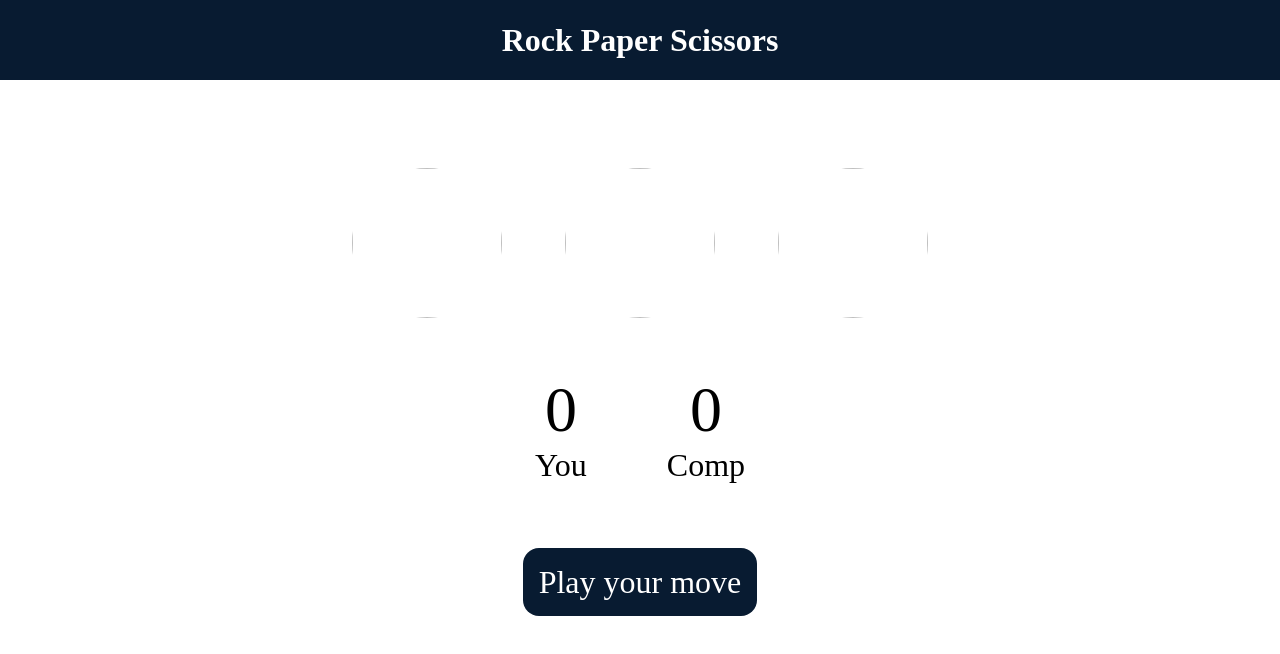
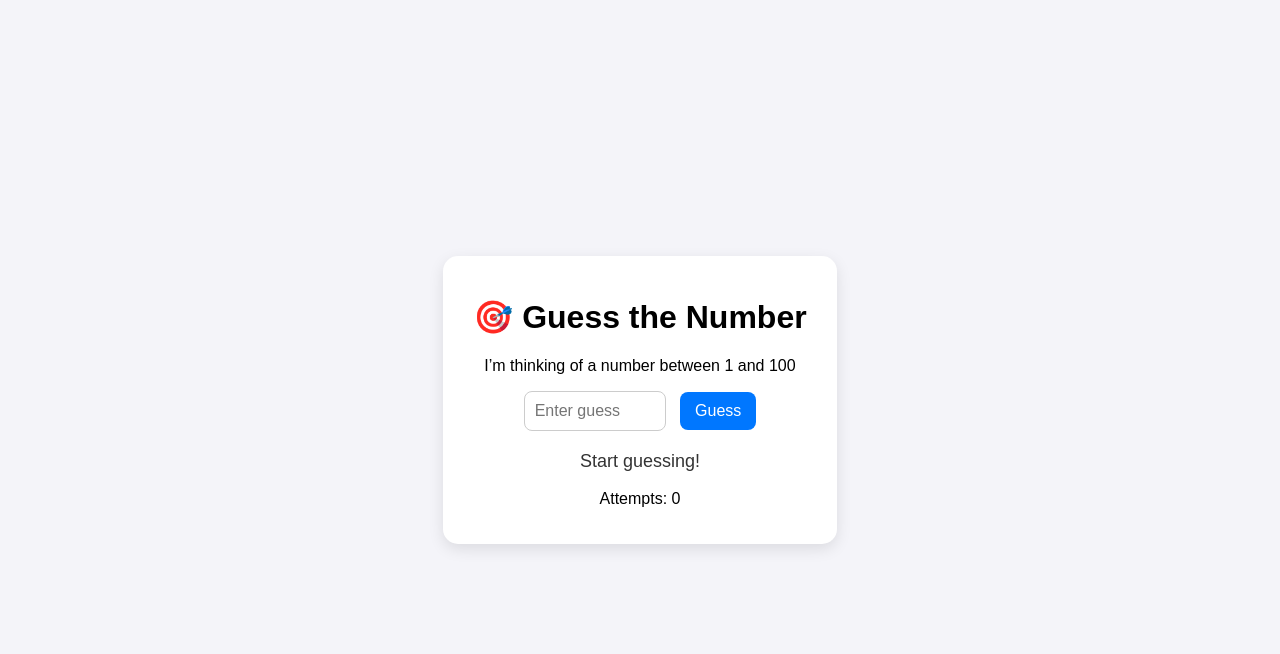
Before and after one commit to anshaj75/Game-Hub, a plain HTML site: page index.html in a window 1280 px wide. Drawn offline with Linux system fonts and the light colour scheme.

Commit message:
Add files via upload

```diff
--- a/index.html
+++ b/index.html
@@ -1,39 +1,96 @@
 <!DOCTYPE html>
 <html lang="en">
-  <head>
-    <meta charset="UTF-8" />
-    <meta name="viewport" content="width=device-width, initial-scale=1.0" />
-    <title>Rock Paper Scissors Game</title>
-    <link rel="stylesheet" href="style.css" />
-  </head>
-  <body>
-    <h1>Rock Paper Scissors</h1>
-    <div class="choices">
-      <div class="choice" id="rock">
-        <img src="./images/rock.png" />
-      </div>
-      <div class="choice" id="paper">
-        <img src="./images/paper.png" />
-      </div>
-      <div class="choice" id="scissors">
-        <img src="./images/scissors.png" />
-      </div>
-    </div>
+<head>
+  <meta charset="UTF-8">
+  <title>Guess the Number</title>
+  <style>
+    body {
+      font-family: Arial, sans-serif;
+      background: #f4f4f9;
+      display: flex;
+      justify-content: center;
+      align-items: center;
+      height: 100vh;
+      margin: 0;
+    }
+    .app {
+      text-align: center;
+      background: #fff;
+      padding: 20px 30px;
+      border-radius: 15px;
+      box-shadow: 0 5px 15px rgba(0,0,0,0.1);
+    }
+    input {
+      padding: 10px;
+      font-size: 16px;
+      width: 120px;
+      margin-right: 10px;
+      border-radius: 8px;
+      border: 1px solid #ccc;
+    }
+    button {
+      padding: 10px 15px;
+      font-size: 16px;
+      border: none;
+      border-radius: 8px;
+      background: #0077ff;
+      color: white;
+      cursor: pointer;
+    }
+    button:hover {
+      background: #0055aa;
+    }
+    #msg {
+      margin-top: 20px;
+      font-size: 18px;
+      color: #333;
+    }
+  </style>
+</head>
+<body>
+  <div class="app">
+    <h1>🎯 Guess the Number</h1>
+    <p>I’m thinking of a number between 1 and 100</p>
 
-    <div class="score-board">
-      <div class="score">
-        <p id="user-score">0</p>
-        <p>You</p>
-      </div>
-      <div class="score">
-        <p id="comp-score">0</p>
-        <p>Comp</p>
-      </div>
-    </div>
+    <input id="guessInput" type="number" min="1" max="100" placeholder="Enter guess">
+    <button id="guessBtn">Guess</button>
 
-    <div class="msg-container">
-      <p id="msg">Play your move</p>
-    </div>
-    <script src="app.js"></script>
-  </body>
+    <p id="msg">Start guessing!</p>
+    <p>Attempts: <span id="attempts">0</span></p>
+  </div>
+
+  <script>
+    const msg = document.getElementById("msg");
+    const attemptsEl = document.getElementById("attempts");
+    const guessInput = document.getElementById("guessInput");
+    const guessBtn = document.getElementById("guessBtn");
+
+    let secret = Math.floor(Math.random() * 100) + 1;
+    let attempts = 0;
+
+    function checkGuess(guess) {
+      attempts++;
+      if (guess < secret) {
+        msg.textContent = `Too low! Try a higher number.`;
+      } else if (guess > secret) {
+        msg.textContent = `Too high! Try a lower number.`;
+      } else {
+        msg.textContent = `🎉 Correct! The number was ${secret}. You won in ${attempts} attempts.`;
+        guessInput.disabled = true;
+        guessBtn.disabled = true;
+      }
+      attemptsEl.textContent = attempts;
+    }
+
+    guessBtn.addEventListener("click", () => {
+      const guess = Number(guessInput.value);
+      if (!guess || guess < 1 || guess > 100) {
+        msg.textContent = "⚠️ Please enter a number between 1 and 100.";
+        return;
+      }
+      checkGuess(guess);
+      guessInput.value = ""; // clear input
+    });
+  </script>
+</body>
 </html>
--- /dev/null
+++ b/styles.css
@@ -0,0 +1,26 @@
+  {box-sizing: border-box;
+  }
+body {
+  margin: 0; font-family: system-ui, -apple-system, Segoe UI, Roboto, Arial, sans-serif;
+  background: linear-gradient(120deg, #f7f9fc, #e7efff);
+  min-height: 100vh; display: grid; place-items: center;
+}
+.app {
+  width: min(520px, 92vw);
+  background: #fff; padding: 28px; border-radius: 20px;
+  box-shadow: 0 10px 30px rgba(0,0,0,0.08);
+}
+.hint { color: #4b5563; }
+.controls { display: flex; gap: 10px; margin: 18px 0; }
+input[type=number] {
+  flex: 1; padding: 12px 14px; border-radius: 12px; border: 1px solid #d1d5db; font-size: 16px;
+}
+button {
+  padding: 12px 16px; border: none; border-radius: 12px; font-weight: 600; cursor: pointer;
+  background: #2563eb; color: #fff; transition: transform .05s ease, box-shadow .2s ease;
+}
+button:hover { box-shadow: 0 6px 14px rgba(37,99,235,.25); }
+button:active { transform: translateY(1px); }
+button.outline { background: #fff; color: #2563eb; border: 1px solid #2563eb; }
+.message { padding: 12px 14px; background: #f3f4f6; border-radius: 12px; margin-bottom: 8px; }
+.stats { color: #6b7280; }
```
Also changed, not shown: scripts.js (added, +27 -0 lines).
